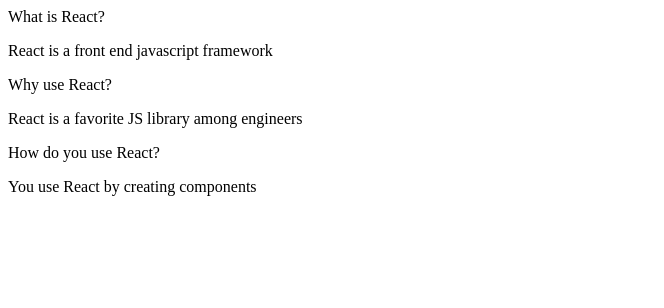
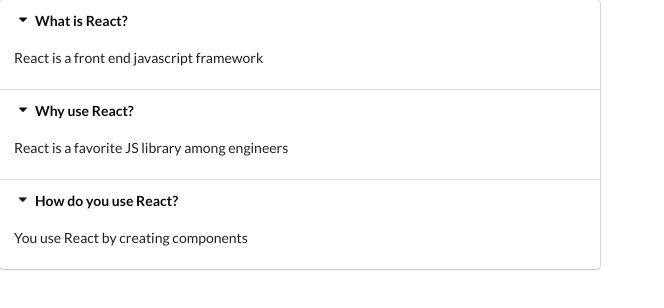
Before and after one commit to ravi19999/widgets, a React (Create React App) app: page / in a window 1280 px wide. Shown: the top 308 px of the page, without its empty margins (0-664 px from the left). Built offline with nearby package versions, Linux system fonts and the light colour scheme.

Commit message:
Created on click event handlers :sparkles:

```diff
--- a/public/index.html
+++ b/public/index.html
@@ -1,6 +1,7 @@
 <!DOCTYPE html>
 <html lang="en">
   <head>
+    <link rel="stylesheet" href="https://cdnjs.cloudflare.com/ajax/libs/semantic-ui/2.4.1/semantic.min.css" integrity="sha512-8bHTC73gkZ7rZ7vpqUQThUDhqcNFyYi2xgDgPDHc+GXVGHXq+xPjynxIopALmOPqzo9JZj0k6OqqewdGO3EsrQ==" crossorigin="anonymous" />
     <meta charset="utf-8" />
     <link rel="icon" href="%PUBLIC_URL%/favicon.ico" />
     <meta name="viewport" content="width=device-width, initial-scale=1" />
--- a/src/components/Accordion.js
+++ b/src/components/Accordion.js
@@ -1,10 +1,14 @@
 import React from 'react';
 
 const Accordion = ({ items }) => {
-  const renderedItems = items.map((item) => {
+  const onTitleClick = (index) => {
+  	console.log('Title clicked',index)
+  };
+
+  const renderedItems = items.map((item,index) => {
     return (
       <React.Fragment key={item.title}>
-        <div className="title active">
+        <div className="title active" onClick={() => onTitleClick(index)}>
           <i className="dropdown icon"></i>
           {item.title}
         </div>
```
